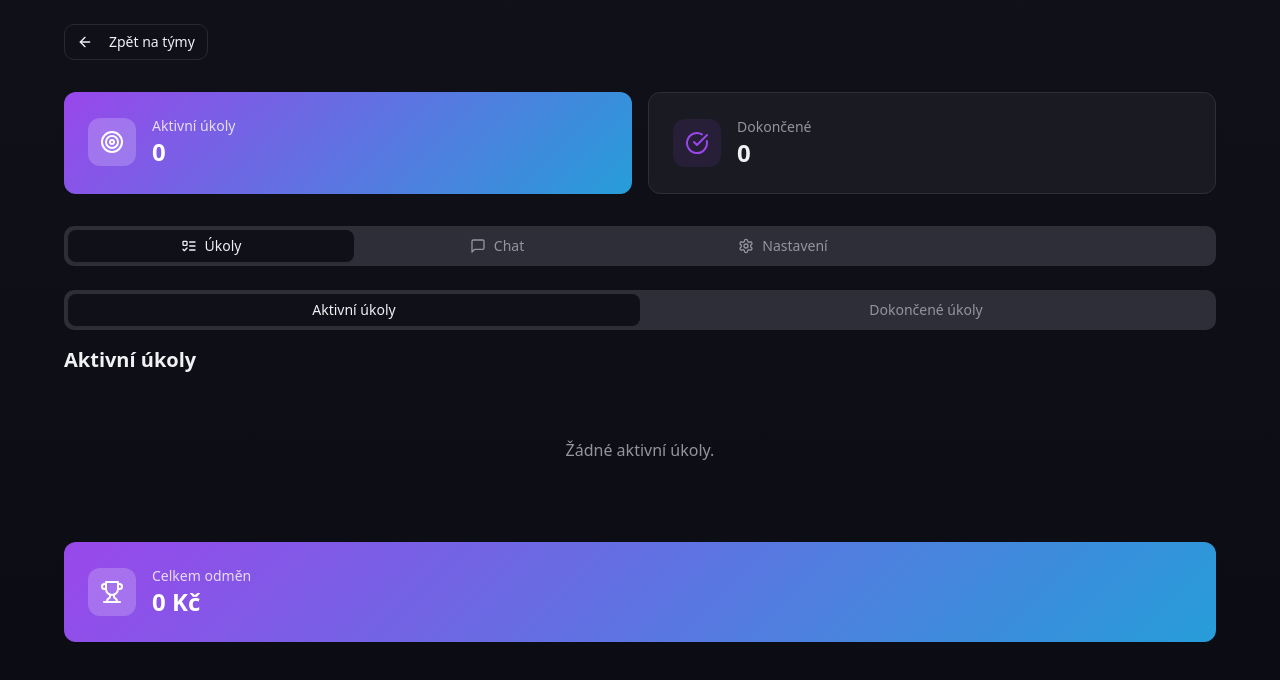
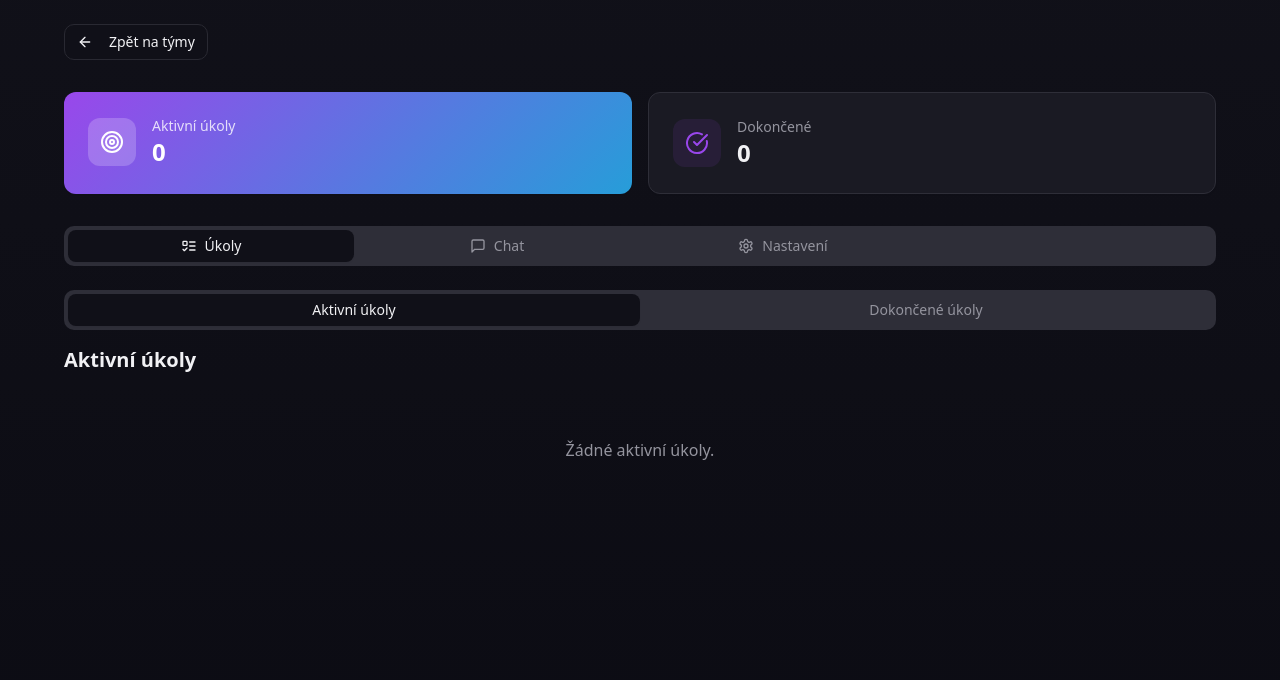
Before and after one commit to Pokatocz/quest-and-check, a React (Vite) app: page /team/1 in a window 1280 px wide. Shown: the top 680 px of the page. Built offline with nearby package versions, Linux system fonts and the light colour scheme; the HTML template or start-up script is replaced by a standard one.

Commit message:
Remove "Total Rewards" stat card

```diff
--- a/src/pages/TeamView.tsx
+++ b/src/pages/TeamView.tsx
@@ -586,15 +586,6 @@ const TeamView = () => {
             </TabsContent>
           )}
         </Tabs>
-
-        <div className="grid grid-cols-1 gap-4">
-          <StatsCard
-            title="Celkem odměn"
-            value={`${userStats.xp} Kč`}
-            icon={Trophy}
-            gradient
-          />
-        </div>
       </div>
     </div>
   );
```
